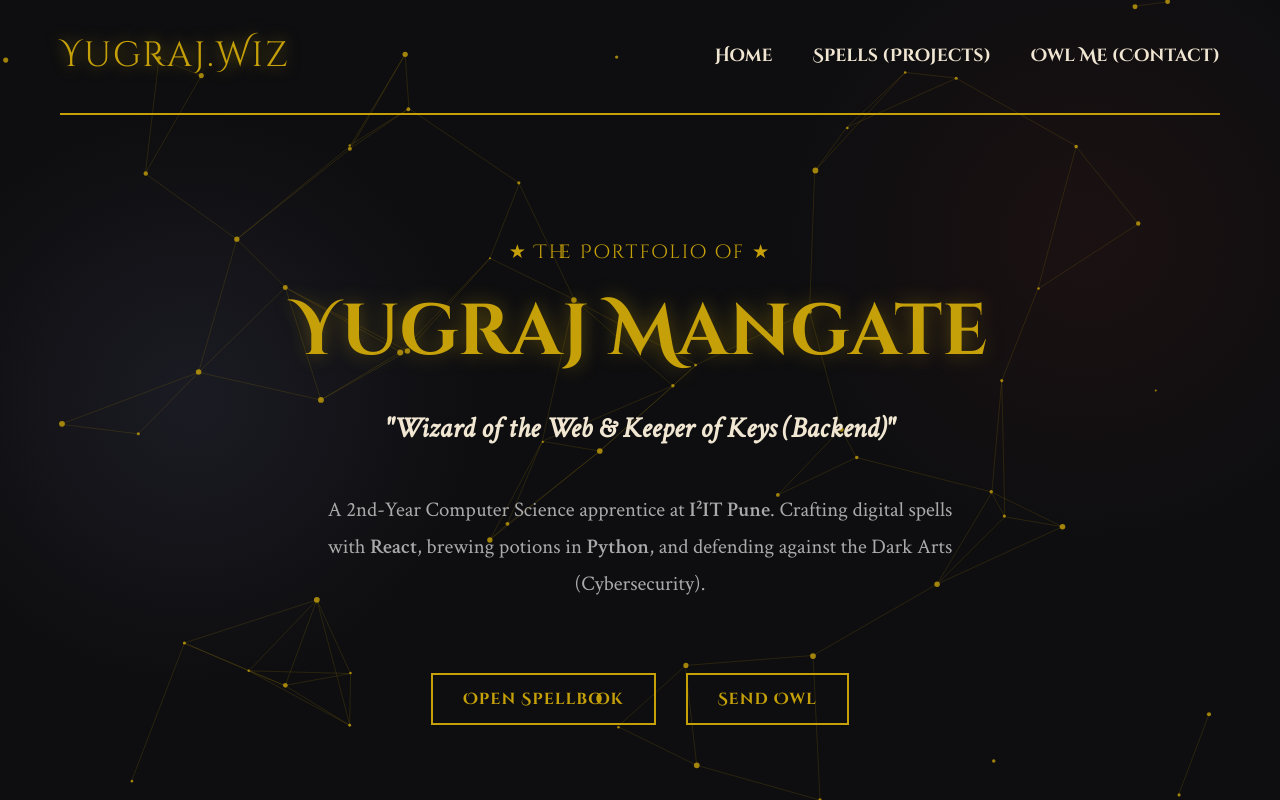
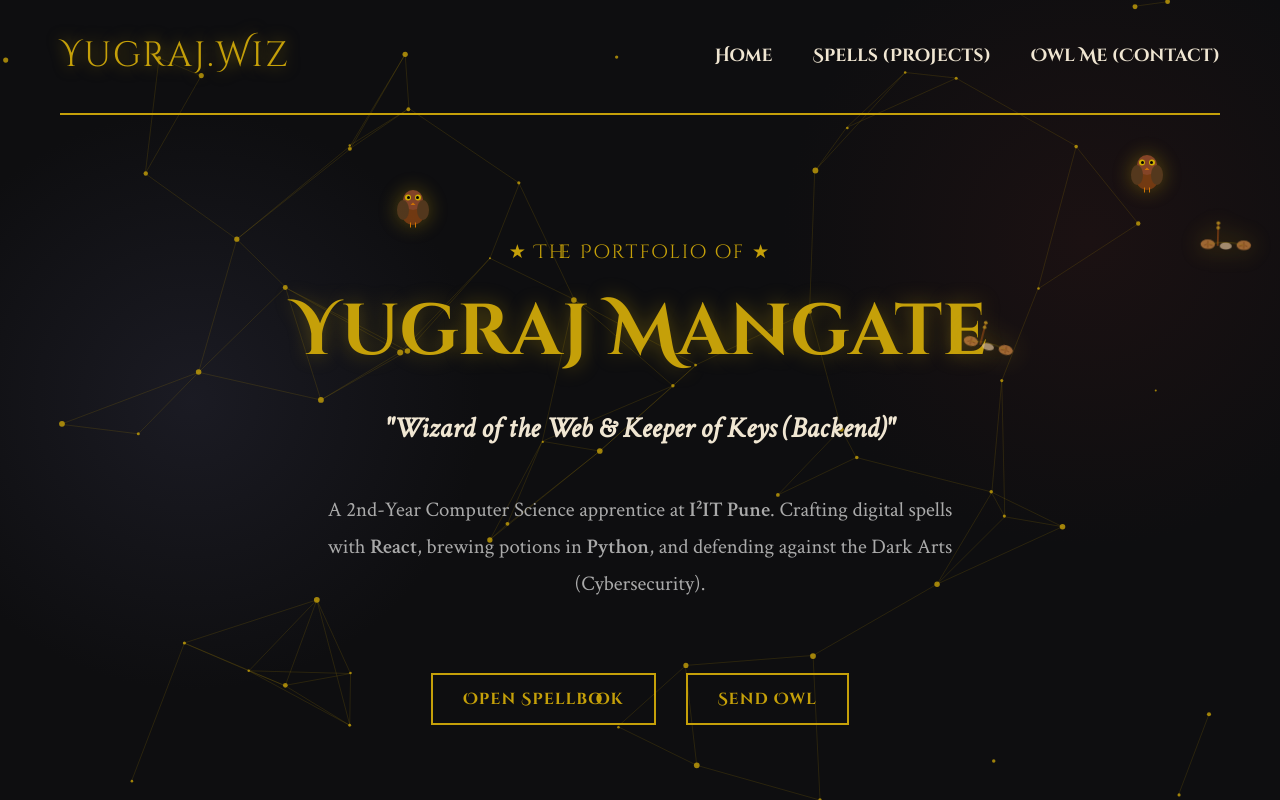
Before and after one commit to yugrajmangate-dev/portfolio, a React (Vite) app: page / in a window 1280 px wide. Built offline with nearby package versions, Linux system fonts and the light colour scheme.

Commit message:
Add flying owls and broomsticks animations for magical theme

```diff
--- a/src/App.css
+++ b/src/App.css
@@ -32,6 +32,28 @@ body {
   min-height: 100vh;
 }
 
+/* --- MAGIC PARTICLES CANVAS (Background Layer) --- */
+canvas {
+  position: fixed;
+  top: 0;
+  left: 0;
+  width: 100%;
+  height: 100%;
+  pointer-events: none;
+  z-index: 1;
+}
+
+/* --- WAND TRAIL SVG (Cursor Trail Layer) --- */
+svg[style*="position: fixed"] {
+  position: fixed !important;
+  top: 0;
+  left: 0;
+  width: 100%;
+  height: 100%;
+  pointer-events: none;
+  z-index: 2;
+}
+
 /* --- HOVER CURSOR (Use Wand here too) --- */
 a,
 button,
@@ -59,7 +81,13 @@ a, button, .btn-magic, .nav-link, .magic-card {
 
 }
 
-.app-container { max-width: 1200px; margin: 0 auto; padding: 0 20px; }
+.app-container {
+  max-width: 1200px;
+  margin: 0 auto;
+  padding: 0 20px;
+  position: relative;
+  z-index: 3;
+}
 
 /* --- THE NAVIGATION BAR (Like the Daily Prophet) --- */
 nav {
--- a/src/App.jsx
+++ b/src/App.jsx
@@ -5,6 +5,8 @@ import Projects from './components/Projects';
 import Contact from './components/Contact';
 import MagicParticles from './components/MagicParticles';
 import WandTrail from './components/WandTrail';
+import FlyingOwl from './components/FlyingOwl';
+import FlyingBroom from './components/FlyingBroom';
 import './App.css';
 
 const NavBar = () => {
@@ -28,6 +30,12 @@ function App() {
         <MagicParticles />
         <WandTrail />
 
+        {/* Flying Magical Creatures */}
+        <FlyingOwl delay={0} direction="left-to-right" duration={18} />
+        <FlyingOwl delay={3} direction="right-to-left" duration={20} />
+        <FlyingBroom delay={1} duration={22} />
+        <FlyingBroom delay={5} duration={25} />
+
         {/* Navigation Bar */}
         <NavBar />
 
--- /dev/null
+++ b/src/components/FlyingBroom.jsx
@@ -0,0 +1,66 @@
+import React, { useEffect, useState } from 'react';
+
+const FlyingBroom = ({ delay = 0, duration = 20 }) => {
+  const [position, setPosition] = useState(0);
+
+  useEffect(() => {
+    let animationFrameId;
+    let startTime = Date.now() + delay * 1000;
+
+    const animate = () => {
+      const elapsed = (Date.now() - startTime) / 1000;
+      const progress = (elapsed % duration) / duration;
+
+      setPosition(progress * 100);
+      animationFrameId = requestAnimationFrame(animate);
+    };
+
+    animationFrameId = requestAnimationFrame(animate);
+
+    return () => cancelAnimationFrame(animationFrameId);
+  }, [delay, duration]);
+
+  return (
+    <div
+      style={{
+        position: 'fixed',
+        right: `${position}%`,
+        top: `${25 + Math.sin(position / 100 * Math.PI * 2) * 15}%`,
+        transform: `rotate(${Math.sin(position / 100 * Math.PI * 2) * 15}deg)`,
+        zIndex: 2,
+        pointerEvents: 'none',
+        opacity: 0.75,
+        filter: 'drop-shadow(0 0 12px rgba(197, 160, 9, 0.6))',
+      }}
+    >
+      <svg width="60" height="40" viewBox="0 0 100 60" xmlns="http://www.w3.org/2000/svg">
+        {/* Broom Handle/Stick */}
+        <rect x="35" y="10" width="3" height="40" fill="#8B4513" />
+
+        {/* Broom Bristles - Left */}
+        <ellipse cx="20" cy="48" rx="12" ry="8" fill="#CD853F" />
+        <line x1="22" y1="48" x2="28" y2="50" stroke="#8B4513" strokeWidth="1" />
+        <line x1="18" y1="48" x2="14" y2="50" stroke="#8B4513" strokeWidth="1" />
+        <line x1="20" y1="42" x2="20" y2="54" stroke="#8B4513" strokeWidth="1" />
+
+        {/* Broom Bristles - Right */}
+        <ellipse cx="80" cy="48" rx="12" ry="8" fill="#CD853F" />
+        <line x1="78" y1="48" x2="72" y2="50" stroke="#8B4513" strokeWidth="1" />
+        <line x1="82" y1="48" x2="86" y2="50" stroke="#8B4513" strokeWidth="1" />
+        <line x1="80" y1="42" x2="80" y2="54" stroke="#8B4513" strokeWidth="1" />
+
+        {/* Center Bristles */}
+        <ellipse cx="50" cy="50" rx="10" ry="6" fill="#D2B48C" />
+
+        {/* Handle Grip */}
+        <circle cx="36.5" cy="12" r="3" fill="#DAA520" />
+        <circle cx="36.5" cy="20" r="3" fill="#DAA520" />
+
+        {/* Magical Glow Lines */}
+        <path d="M 20 48 Q 50 40 80 48" stroke="rgba(197, 160, 9, 0.6)" strokeWidth="1" fill="none" />
+      </svg>
+    </div>
+  );
+};
+
+export default FlyingBroom;
--- /dev/null
+++ b/src/components/FlyingOwl.jsx
@@ -0,0 +1,71 @@
+import React, { useEffect, useState } from 'react';
+
+const FlyingOwl = ({ delay = 0, direction = 'left-to-right', duration = 15 }) => {
+  const [position, setPosition] = useState(0);
+
+  useEffect(() => {
+    let animationFrameId;
+    let startTime = Date.now() + delay * 1000;
+
+    const animate = () => {
+      const elapsed = (Date.now() - startTime) / 1000;
+      const progress = (elapsed % duration) / duration;
+
+      setPosition(progress * 100);
+      animationFrameId = requestAnimationFrame(animate);
+    };
+
+    animationFrameId = requestAnimationFrame(animate);
+
+    return () => cancelAnimationFrame(animationFrameId);
+  }, [delay, duration]);
+
+  const isReverse = direction === 'right-to-left';
+  const left = isReverse ? 100 - position : position;
+
+  return (
+    <div
+      style={{
+        position: 'fixed',
+        left: `${left}%`,
+        top: `${15 + (direction === 'left-to-right' ? Math.sin(position / 100 * Math.PI) * 10 : Math.sin((100 - position) / 100 * Math.PI) * 10)}%`,
+        transform: isReverse ? 'scaleX(-1)' : 'scaleX(1)',
+        zIndex: 2,
+        pointerEvents: 'none',
+        opacity: 0.8,
+        filter: 'drop-shadow(0 0 10px rgba(197, 160, 9, 0.5))',
+      }}
+    >
+      <svg width="50" height="50" viewBox="0 0 100 100" xmlns="http://www.w3.org/2000/svg">
+        {/* Owl Body */}
+        <ellipse cx="50" cy="50" rx="25" ry="30" fill="#8B4513" />
+
+        {/* Head */}
+        <circle cx="50" cy="30" r="20" fill="#A0522D" />
+
+        {/* Left Eye */}
+        <circle cx="40" cy="25" r="6" fill="#FFD700" />
+        <circle cx="41" cy="25" r="3" fill="#000" />
+
+        {/* Right Eye */}
+        <circle cx="60" cy="25" r="6" fill="#FFD700" />
+        <circle cx="59" cy="25" r="3" fill="#000" />
+
+        {/* Beak */}
+        <polygon points="50,35 45,40 55,40" fill="#FF8C00" />
+
+        {/* Left Wing */}
+        <ellipse cx="30" cy="50" rx="12" ry="20" fill="#654321" />
+
+        {/* Right Wing */}
+        <ellipse cx="70" cy="50" rx="12" ry="20" fill="#654321" />
+
+        {/* Feet */}
+        <line x1="45" y1="75" x2="45" y2="85" stroke="#FF8C00" strokeWidth="2" />
+        <line x1="55" y1="75" x2="55" y2="85" stroke="#FF8C00" strokeWidth="2" />
+      </svg>
+    </div>
+  );
+};
+
+export default FlyingOwl;
```
Also changed, not shown: 1 other file (tests, documents, lock files or other folders).
